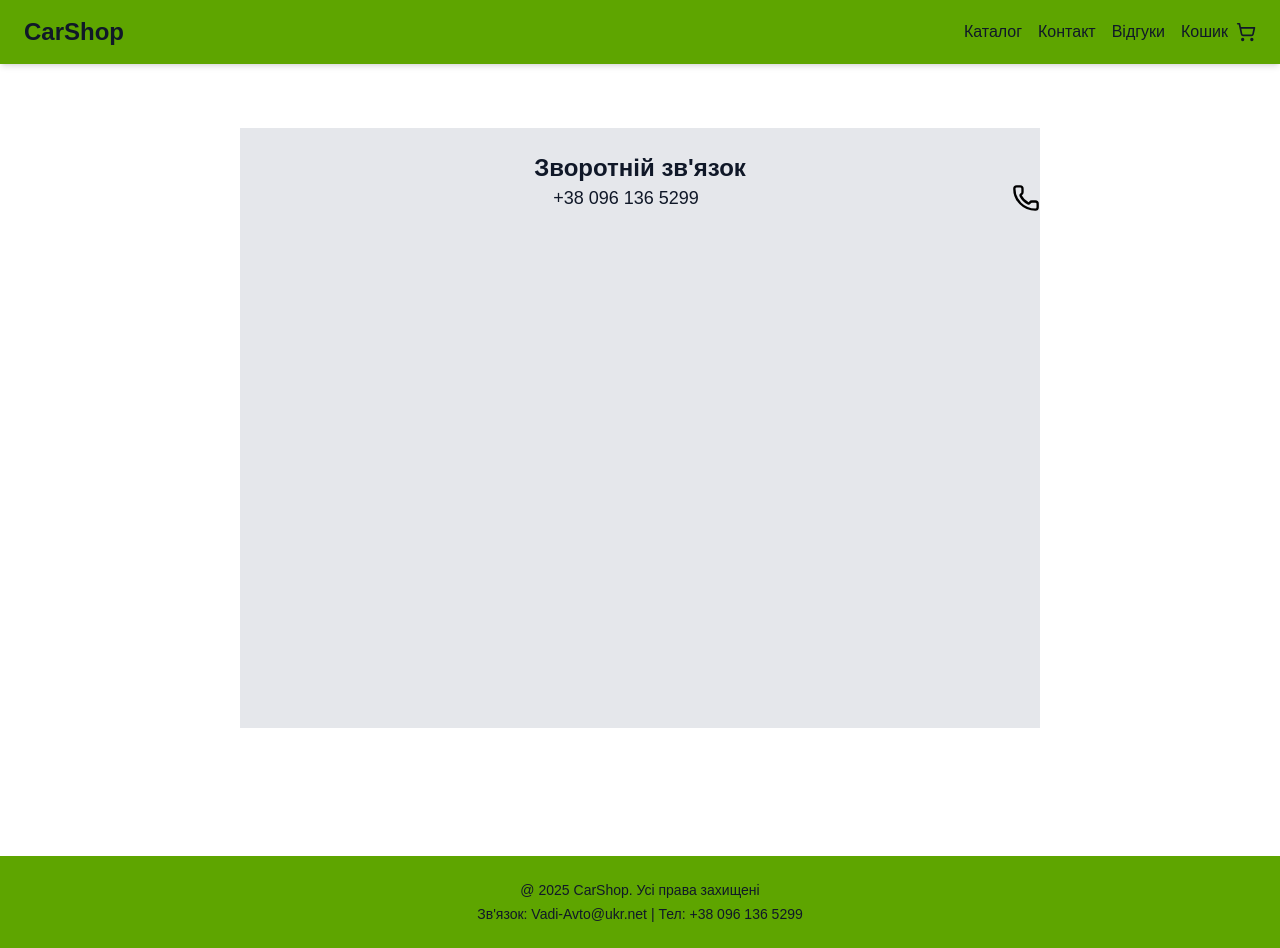
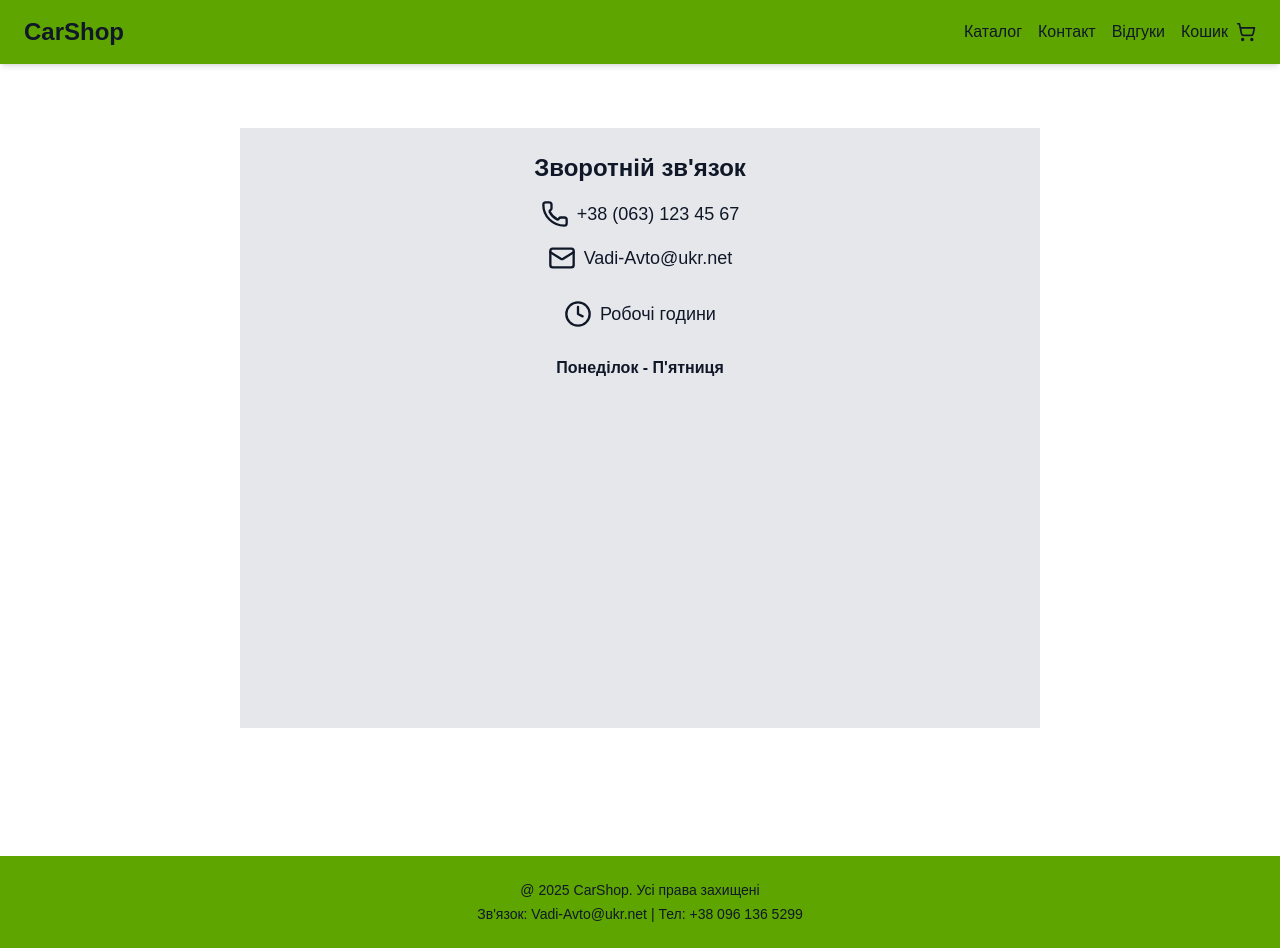
Before and after one commit to swapsideee/carshop, a Next.js app in the folder carshop/: page /contacts in a window 1280 px wide. Built offline with nearby package versions, Linux system fonts and the light colour scheme.

Commit message:
extra contacts changes

```diff
--- a/carshop/src/app/contacts/page.jsx
+++ b/carshop/src/app/contacts/page.jsx
@@ -1,17 +1,31 @@
-import { Phone } from 'lucide-react';
+import { Phone } from "lucide-react";
+import { Mail } from 'lucide-react';
+import { Clock } from 'lucide-react';
 
-
-export default function Contacts () {
+export default function Contacts()
+{
     return (
-<section className="text-center py-12">
-        <div className="w-200 h-150 bg-gray-200">
-        <h1 className='text-2xl text-gray-900 font-semibold pt-6'>Зворотній зв'язок</h1>
-        <div className="flex items-center space-x-2  text-gray-900">
-            <span className="text-lg text-gray-900 max-w-2xl mx-auto">+38 096 136 5299</span>
-            <Phone className='w-7 h-7 text-black'/>
+        <section className="text-center py-12">
+            <div className="w-200 h-150 bg-gray-200">
+                <h1 className="text-2xl text-gray-900 font-semibold pt-6">
+                    Зворотній зв'язок
+                </h1>
+                <div className="flex justify-center items-center space-x-2 text-gray-900 pt-4">
+                    <Phone className="w-7 h-7" />
+                    <p className="text-lg">+38 (063) 123 45 67</p>
+                </div>
+                <div className="flex justify-center items center space-x-2 text-gray-900 pt-4">
+                    <Mail className="w-7 h-7" />
+                    <p className="text-lg"><a href="mailto:Vadi-Avto@ukr.net">Vadi-Avto@ukr.net</a></p>
+                </div>
+                <div className="flex justify-center items center space-x-2 text-gray-900 pt-4 mt-3">
+                    <Clock className="w-7 h-7" />
+                    <p className="text-lg">Робочі години</p>
+                </div>
+                <div className="flex justify-center items center space-x-2 text-gray-900 pt-4 mt-3">
+                    <p className="text-base font-semibold">Понеділок - П'ятниця </p>
+                </div>
             </div>
-        </div>
-      </section>
-
+        </section>
     )
 }
```
